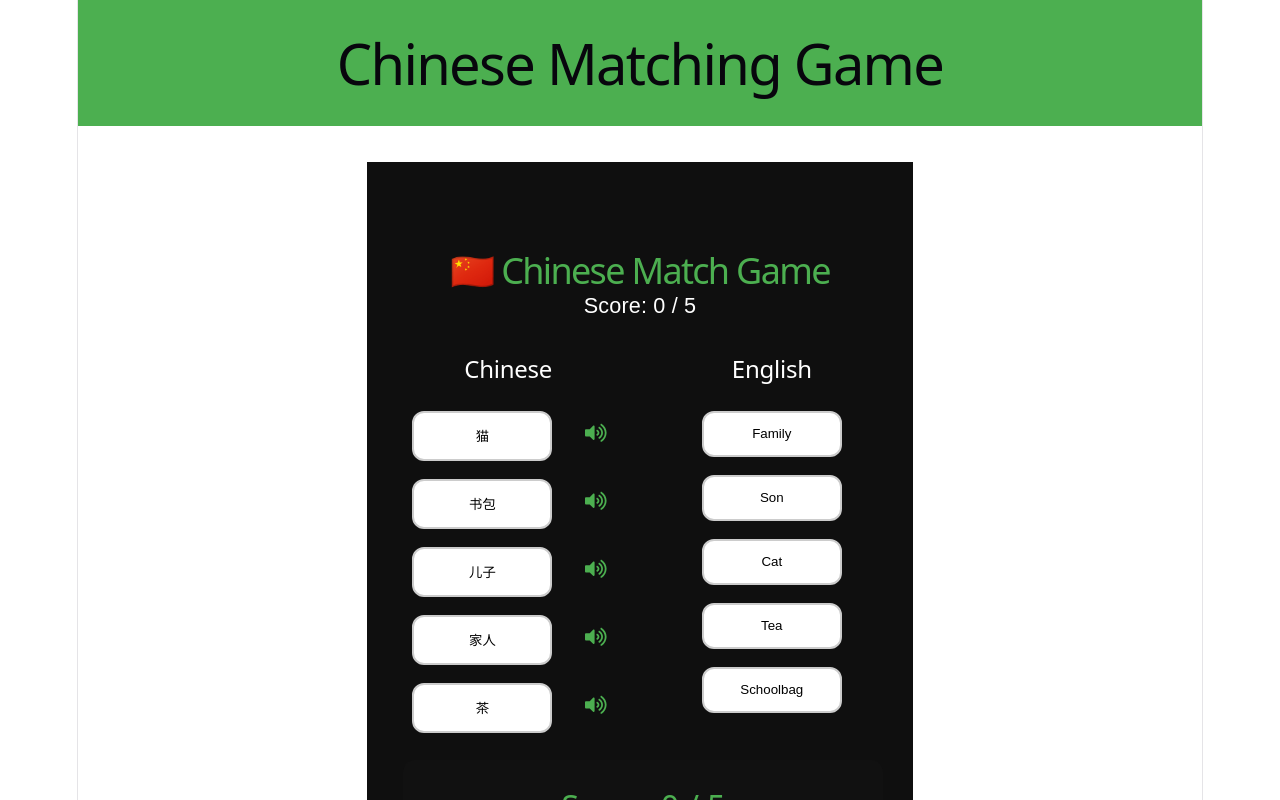
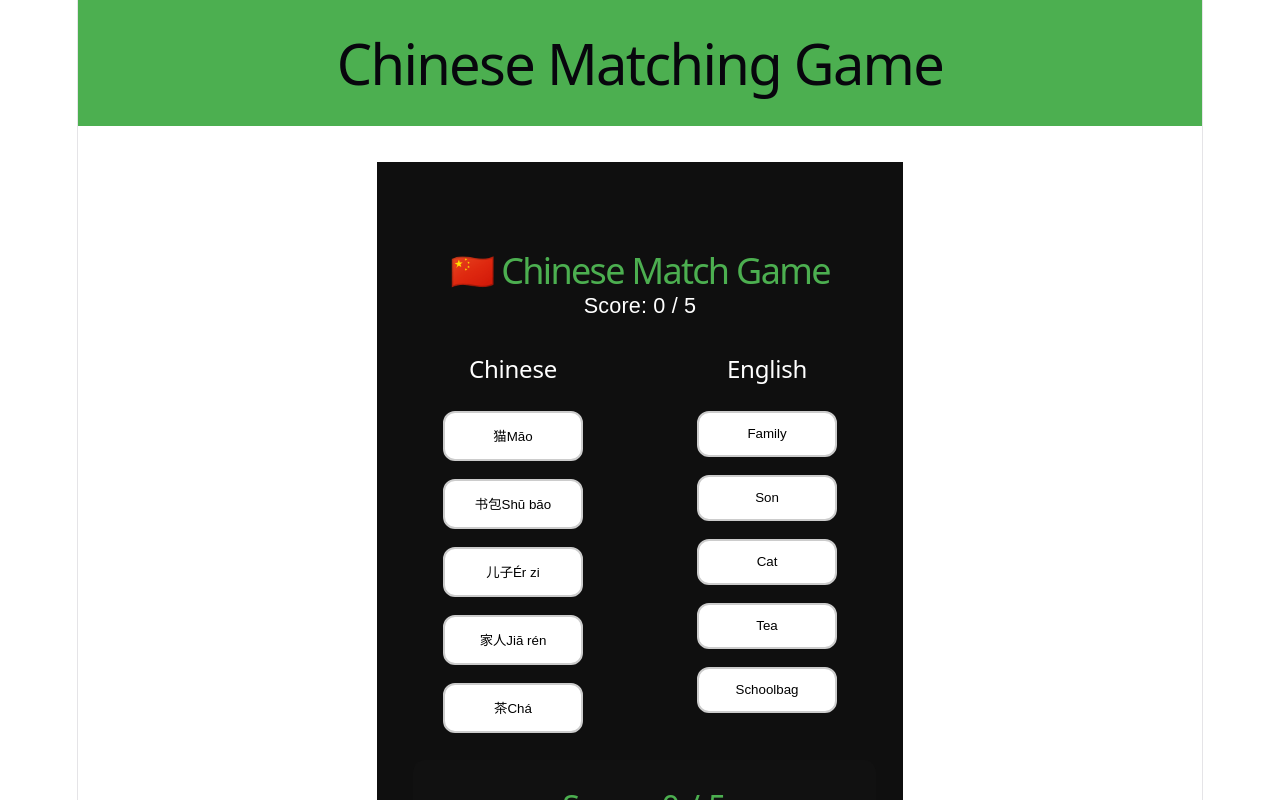
Before and after one commit to Manikandan4411/Chinese-match-game, a React (Vite) app: page / in a window 1280 px wide. Shown: the top 800 px of the page. Built offline with nearby package versions, Linux system fonts and the light colour scheme.

Commit message:
added the piyin and chinese character together

```diff
--- a/src/components/MatchBoard.jsx
+++ b/src/components/MatchBoard.jsx
@@ -5,7 +5,6 @@ import "../styles/board.css";
 import "../styles/card.css";
 import ScoreBoard from "./ScoreBoard";
 import NextRoundButton from "./NextRoundButton";
-import SpeakerButton from "./SpeakerButton";
 
 function MatchBoard() {
   const [chineseWords, setChineseWords] = useState([]);
@@ -37,9 +36,24 @@ function MatchBoard() {
     setWrongPair(null);
   };
 
+  // 🔊 Speak Chinese word
+  const speakChinese = (text) => {
+    const utterance = new SpeechSynthesisUtterance(text);
+    utterance.lang = "zh-CN";
+    speechSynthesis.speak(utterance);
+  };
+
   const handleChineseClick = (word) => {
     if (isMatched(word)) return;
     setSelectedChinese(word);
+    speakChinese(word.chinese); // 👈 play pronunciation automatically
+
+    // Add glow animation class
+    const el = document.getElementById(`chinese-${word.id}`);
+    if (el) {
+      el.classList.add("speaking");
+      setTimeout(() => el.classList.remove("speaking"), 600);
+    }
   };
 
   const handleEnglishClick = (word) => {
@@ -97,16 +111,18 @@ function MatchBoard() {
         <div className="column">
           <h2>Chinese</h2>
           {chineseWords.map((word) => (
-            <div key={word.id} className="word-row">
             <button
+              id={`chinese-${word.id}`}
+              key={word.id}
               className={getCardClass(word, "chinese")}
               onClick={() => handleChineseClick(word)}
               disabled={isMatched(word)}
             >
-                {word.chinese}
+              <div className="chinese-box">
+                <span className="chinese-text">{word.chinese}</span>
+                <span className="pinyin-text">{word.pinyin}</span>
+              </div>
             </button>
-              <SpeakerButton text={word.chinese} />
-            </div>
           ))}
         </div>
 
```
Lines whose indentation alone changed are shown as unchanged.
